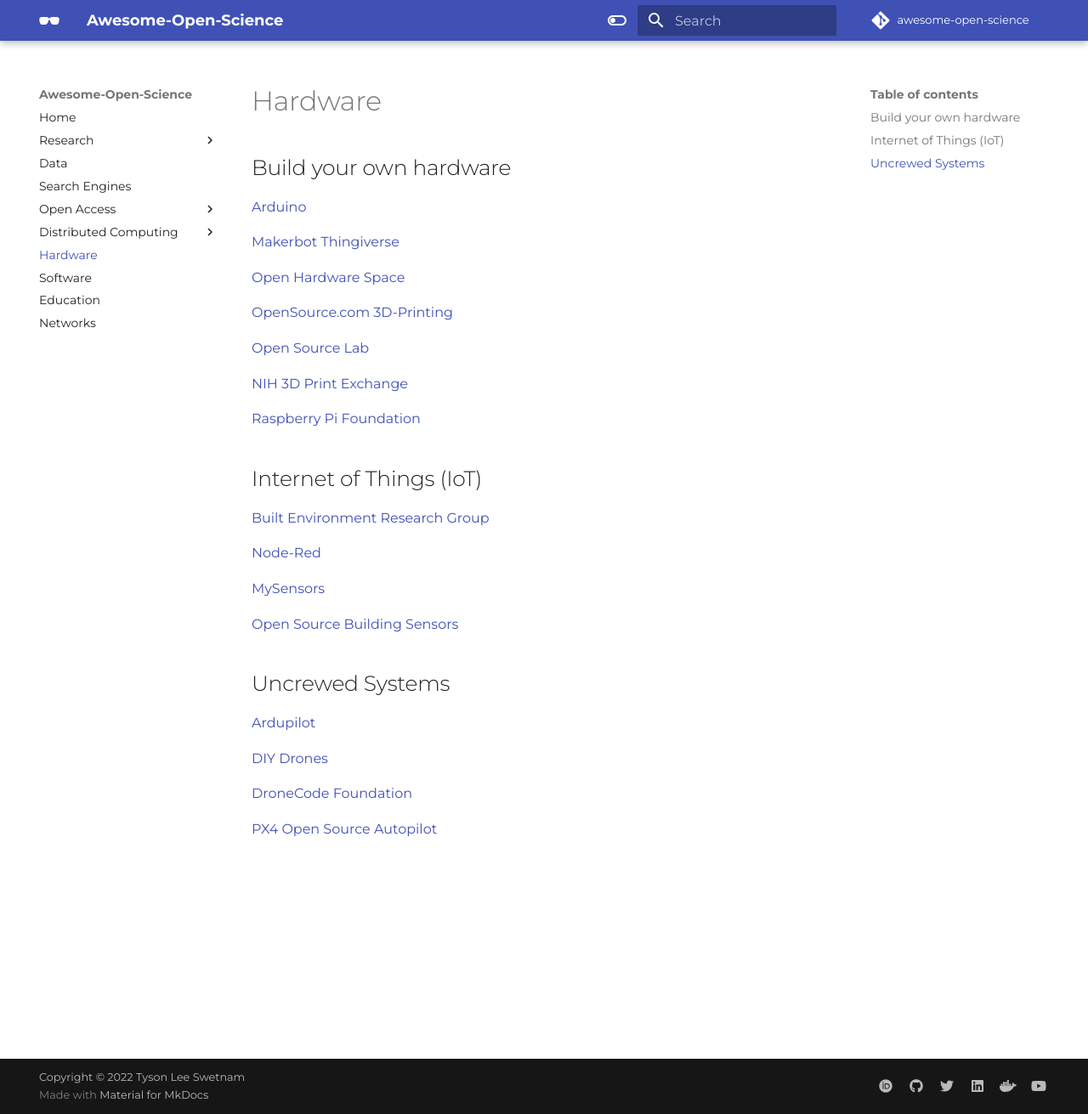
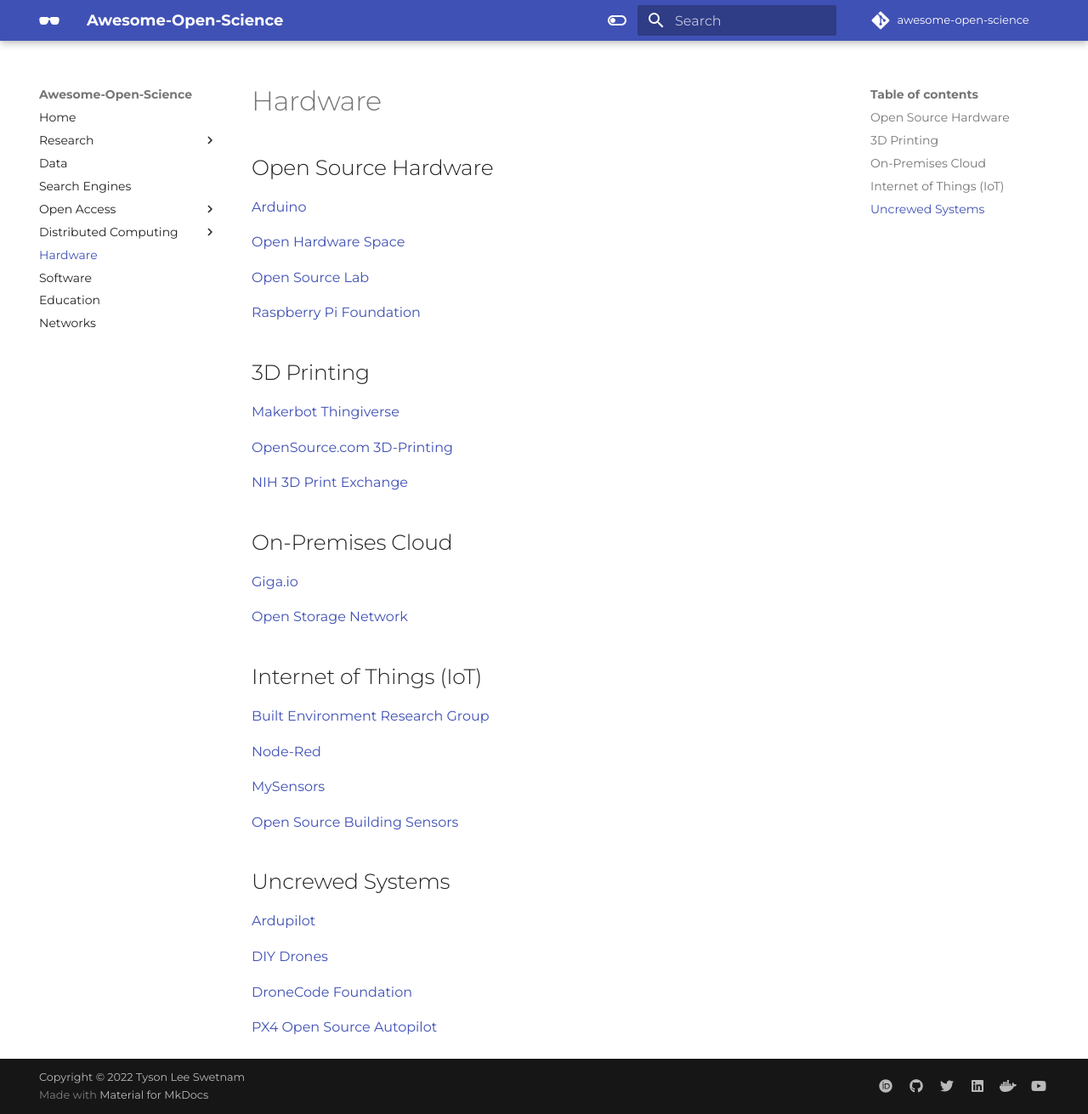
Before and after one commit to tyson-swetnam/awesome-open-science, an MkDocs documentation site: the page built from docs/hardware.md, in a window 1280 px wide and 1311 px high. Shown: the whole window at 85% size. Built offline with MkDocs 1.6.1 and Material for MkDocs 9.7.7, drawn with Linux system fonts in a browser that asks for light colours; some web fonts are replaced; comment, search, counter and statistics services are not loaded.

Commit message:
Update hardware.md

```diff
--- a/docs/hardware.md
+++ b/docs/hardware.md
@@ -1,18 +1,26 @@
-## Build your own hardware
+## Open Source Hardware
 
 [Arduino](https://www.arduino.cc/){target=_blank}
 
+[Open Hardware Space](https://openhardware.space/){target=_blank}
+
+[Open Source Lab](https://reprap.org/wiki/Open_Source_Lab){target=_blank}
+
+[Raspberry Pi Foundation](https://opensource.com/tags/3d-printing){target=_blank}
+
+## 3D Printing
+
 [Makerbot Thingiverse](https://www.thingiverse.com/){target=_blank}
-
-[Open Hardware Space](https://openhardware.space/){target=_blank}
 
 [OpenSource.com 3D-Printing](https://opensource.com/tags/3d-printing){target=_blank}
 
-[Open Source Lab](https://reprap.org/wiki/Open_Source_Lab){target=_blank}
-
 [NIH 3D Print Exchange](https://3dprint.nih.gov/){target=_blank}
 
-[Raspberry Pi Foundation](https://opensource.com/tags/3d-printing){target=_blank}
+## On-Premises Cloud
+
+[Giga.io](https://gigaio.com/){target=_blank}
+
+[Open Storage Network](https://www.openstoragenetwork.org/){target=_blank}
 
 ## Internet of Things (IoT)
 
```
